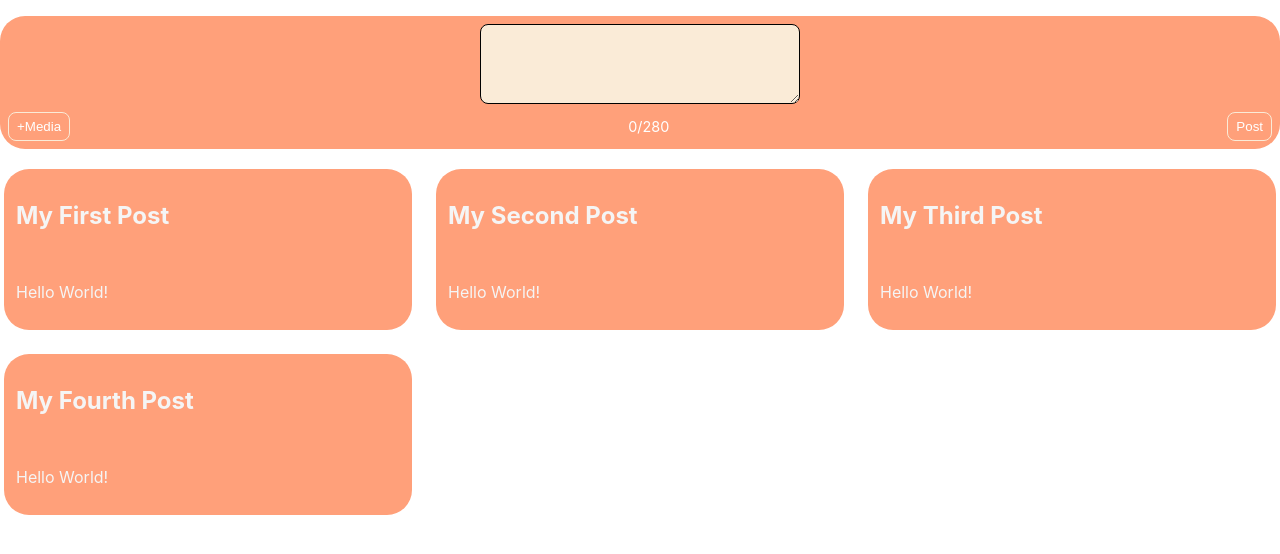
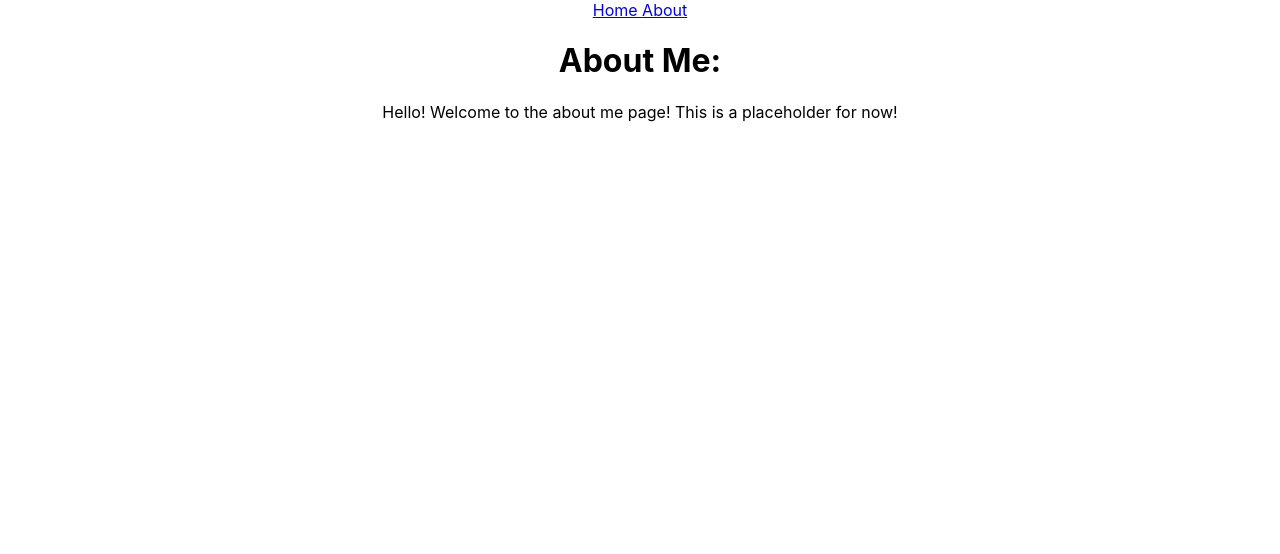
Before and after one commit to Aidan-R-1032/blogging, a React (Create React App) app: page /about in a window 1280 px wide. Shown: the top 554 px of the page. Built offline with nearby package versions, Linux system fonts and the light colour scheme.

Commit message:
added routing functionality and nav bar

```diff
--- a/package.json
+++ b/package.json
@@ -9,6 +9,7 @@
     "@testing-library/user-event": "^13.5.0",
     "react": "^19.1.1",
     "react-dom": "^19.1.1",
+    "react-router-dom": "^6.30.1",
     "react-scripts": "5.0.1",
     "web-vitals": "^2.1.4"
   },
--- a/src/App.js
+++ b/src/App.js
@@ -1,23 +1,23 @@
 import './App.css';
+import {Routes, Route, Link} from 'react-router-dom'
 // import Post from './components/Post';
-import PostContainer from './components/PostContainer'
-import PostForm from './components/PostForm'
+// import PostContainer from './components/PostContainer'
+// import PostForm from './components/PostForm'
+import Homepage from './components/Homepage';
+import AboutMe from './components/AboutMe';
 
 function App() {
   return (
-    // <div className='post-container'>
-    //   <Post title="My First Post" body="Hello World!" />
-    //   <Post title="My Second Post" body="Anyone there?!?" />
-    //   <Post title="My Third Post" body="It's a little lonely over here" />
-    // </div>
-    <main>
-      <section>
-        <PostForm />
-      </section>
-      <section>
-        <PostContainer />
-      </section>
-    </main>
+    <div className="App">
+        <nav>
+          <Link to="/" className="nav-item"> Home </Link>
+          <Link to="/about" className="nav-item"> About </Link>
+        </nav>
+        <Routes>
+          <Route path="/" element={<Homepage />} />
+          <Route path="/about" element={<AboutMe />} />
+        </Routes>
+    </div>
   );
 }
 
--- /dev/null
+++ b/src/components/AboutMe.js
@@ -0,0 +1,10 @@
+function AboutMe() {
+    return (
+        <div>
+            <h1> About Me: </h1>
+            <p> Hello! Welcome to the about me page! This is a placeholder for now!</p>
+        </div>
+    )
+}
+
+export default AboutMe;
--- /dev/null
+++ b/src/components/Homepage.js
@@ -0,0 +1,17 @@
+import PostContainer from "./PostContainer"
+import PostForm from "./PostForm"
+
+function Homepage() {
+    return (
+        <main>
+          <section>
+            <PostForm />
+          </section>
+          <section>
+            <PostContainer />
+          </section>
+        </main>
+    )
+}
+
+export default Homepage;
--- a/src/index.js
+++ b/src/index.js
@@ -3,12 +3,13 @@ import ReactDOM from 'react-dom/client';
 import './index.css';
 import App from './App';
 import reportWebVitals from './reportWebVitals';
+import { BrowserRouter } from "react-router-dom"
 
 const root = ReactDOM.createRoot(document.getElementById('root'));
 root.render(
-  <React.StrictMode>
+  <BrowserRouter>
     <App />
-  </React.StrictMode>
+  </BrowserRouter>
 );
 
 // If you want to start measuring performance in your app, pass a function
```
Also changed, not shown: 1 other file (tests, documents, lock files or other folders).
